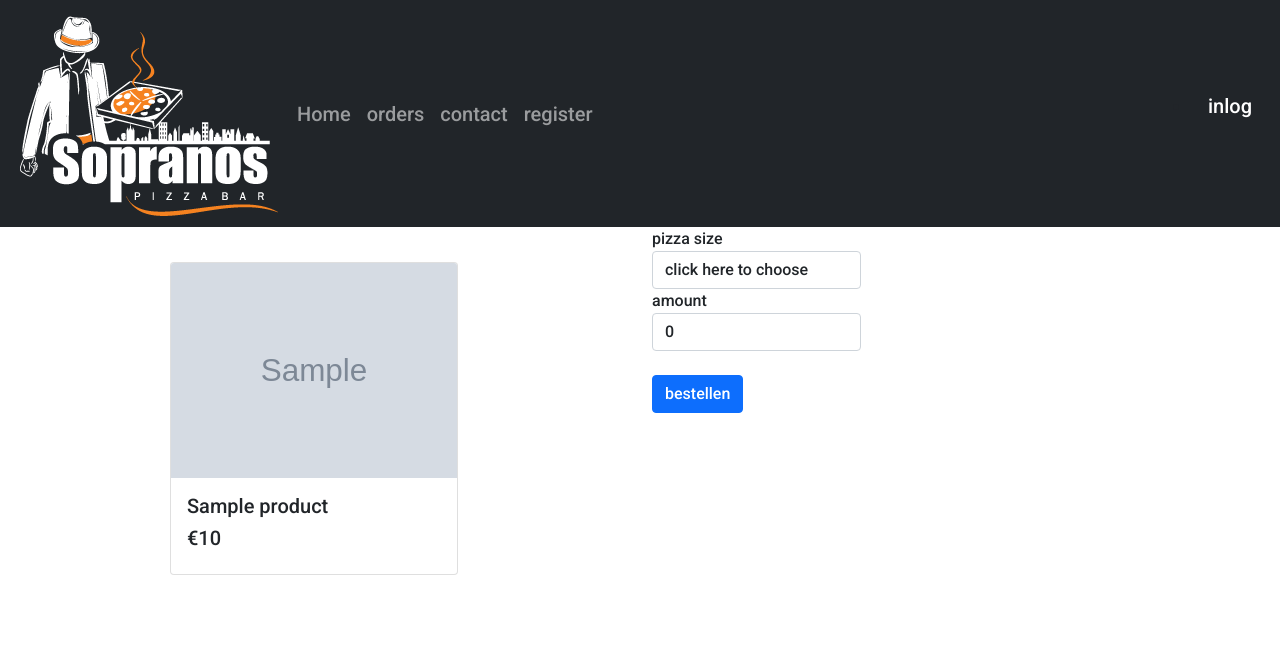
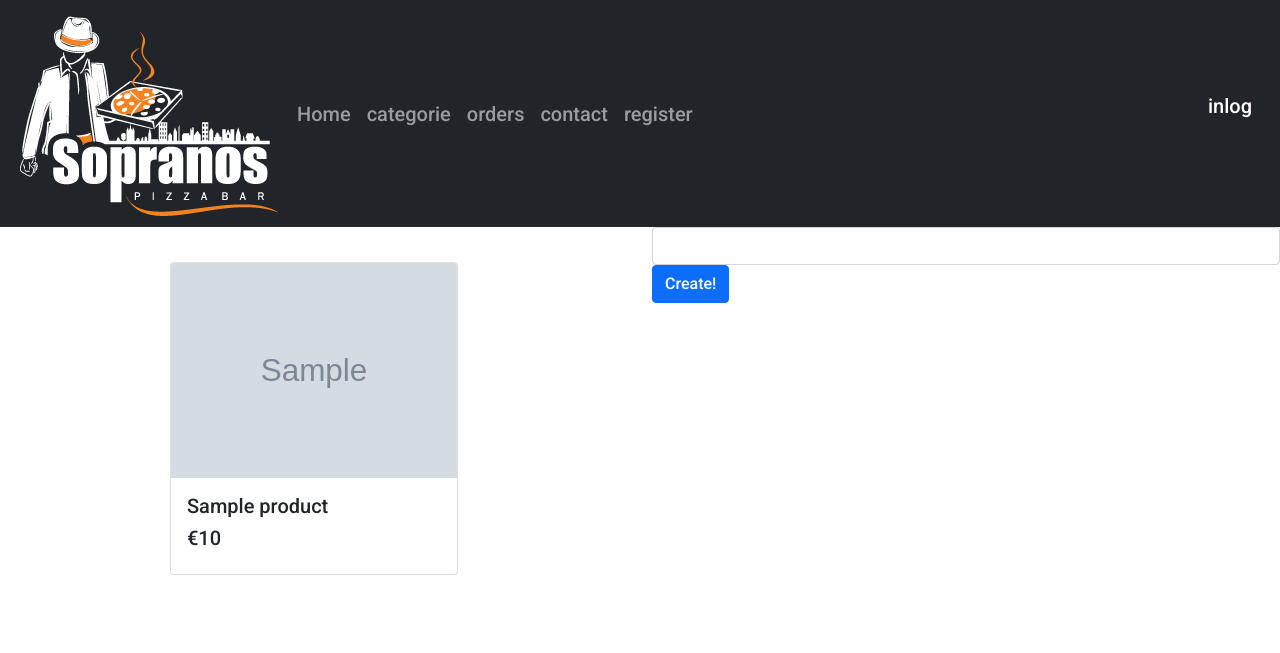
Before and after one commit to 302559845/-pizzasopranos, a Symfony app: template templates/product/index.html.twig in a window 1280 px wide. Shown: the top 653 px of the page. Run offline with Twig, Linux system fonts and the light colour scheme; the template is opened without the code that fills it: most values are stand-ins (such as "Sample title", 1, 10 or a date in 2020); grey boxes marked "Sample" are stand-in pictures; form fields are guessed from the names that the template uses; some libraries are stand-ins or nearby versions.

Commit message:
heb form  aangemaakt

```diff
--- a/templates/base.html.twig
+++ b/templates/base.html.twig
@@ -42,7 +42,10 @@
         <div class="collapse navbar-collapse " id="navbarSupportedContent">
             <ul class="navbar-nav me-auto mb-2 mb-lg-0">
                 <li class="nav-item">
-                    <a class="nav-link" href="{{ path('app_home') }}">Home</a>
+                    <a class="nav-link" href="">Home</a>
+                </li>
+                <li class="nav-item">
+                    <a class="nav-link" href="{{ path('app_home') }}">categorie</a>
                 </li>
                 <li class="nav-item">
                     <a class="nav-link" href="{{ path('app_order') }}">orders</a>
--- a/templates/product/index.html.twig
+++ b/templates/product/index.html.twig
@@ -16,28 +16,32 @@
                 </div>
         </div>
         <div class="col">
-            <form>
-                <div class="form-group col-md-4">
-                    <label for="inputState">pizza size</label>
-                    <select id="inputState" class="form-control">
-                        <option selected> click here to choose</option>
-                        <option >Medium(25cm)</option>
-                        <option> Large(35cm)</option>
-                        <option> Calzone</option>
-                    </select>
-                    <label for="inputState"> amount</label>
-                    <select id="inputState" class="form-control">
-                        <option selected>0</option>
-                        <option>1</option>
-                        <option>2</option>
-                        <option>3</option>
-                        <option>4</option>
-                        <option>5</option>
-                    </select>
-                </div>
-                <br>
-                <a href="{{ path("app_data") }}" class="btn btn-primary"> bestellen</a>
-            </form>
+            {{ form_start(formProduct) }}
+            {{ form_widget(formProduct) }}
+            <button type="submit" class="btn btn-primary">Create!</button>
+            {{ form_end(formProduct) }}
+{#            <form>#}
+{#                <div class="form-group col-md-4">#}
+{#                    <label for="inputState">pizza size</label>#}
+{#                    <select id="inputState" class="form-control">#}
+{#                        <option selected> click here to choose</option>#}
+{#                        <option >Medium(25cm)</option>#}
+{#                        <option> Large(35cm)</option>#}
+{#                        <option> Calzone</option>#}
+{#                    </select>#}
+{#                    <label for="inputState"> amount</label>#}
+{#                    <select id="inputState" class="form-control">#}
+{#                        <option selected>0</option>#}
+{#                        <option>1</option>#}
+{#                        <option>2</option>#}
+{#                        <option>3</option>#}
+{#                        <option>4</option>#}
+{#                        <option>5</option>#}
+{#                    </select>#}
+{#                </div>#}
+{#                <br>#}
+{#                <a href="{{ path("app_data") }}" class="btn btn-primary"> bestellen</a>#}
+{#            </form>#}
         </div>
     </div>
 
```
Also changed, not shown: migrations/Version20221122112338.php (deleted, +0 -31 lines), migrations/Version20221122112428.php (deleted, +0 -31 lines), src/Controller/ProductController.php (+7 -3 lines), src/Form/productFormType.php (+5 -2 lines).
